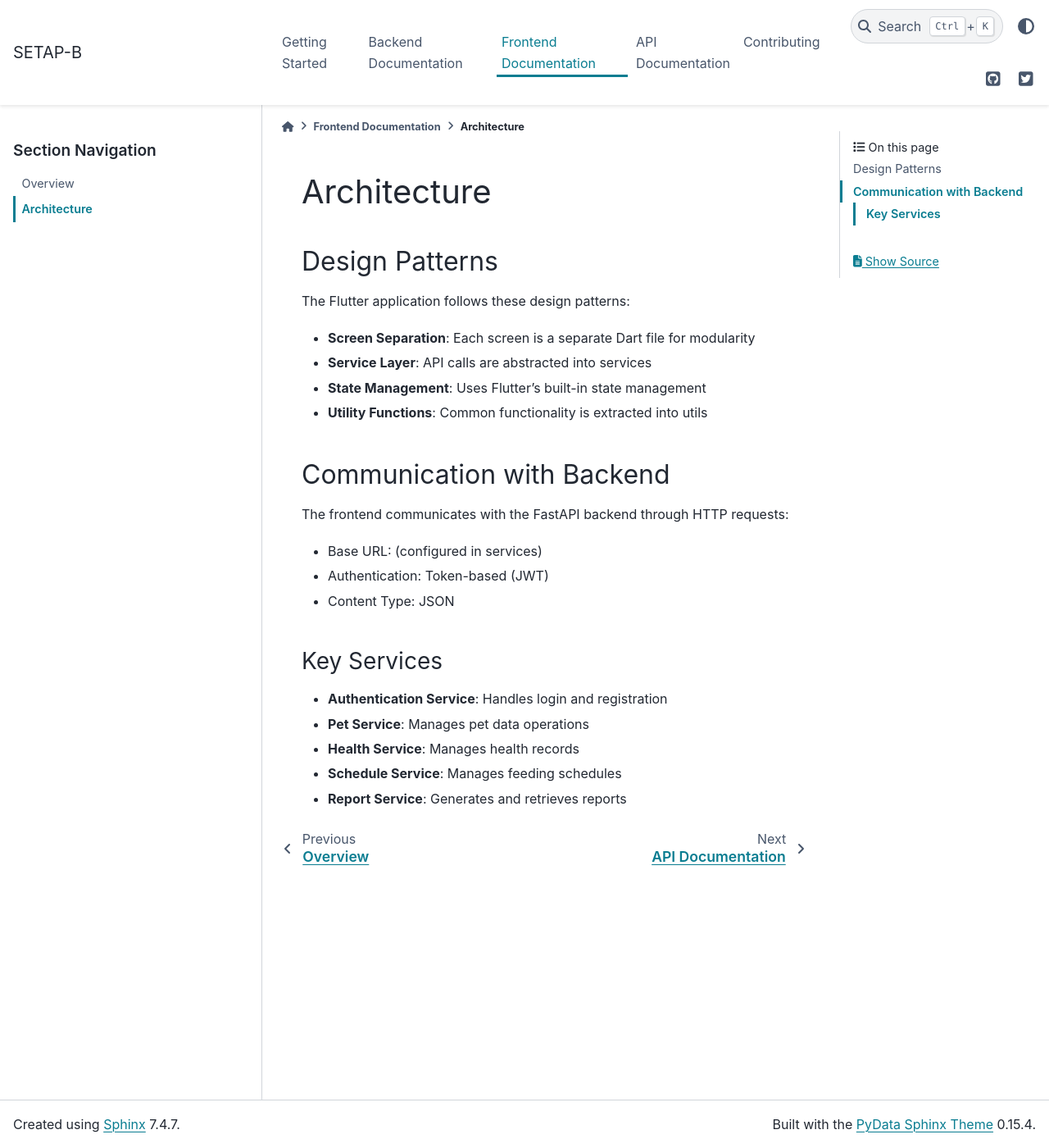
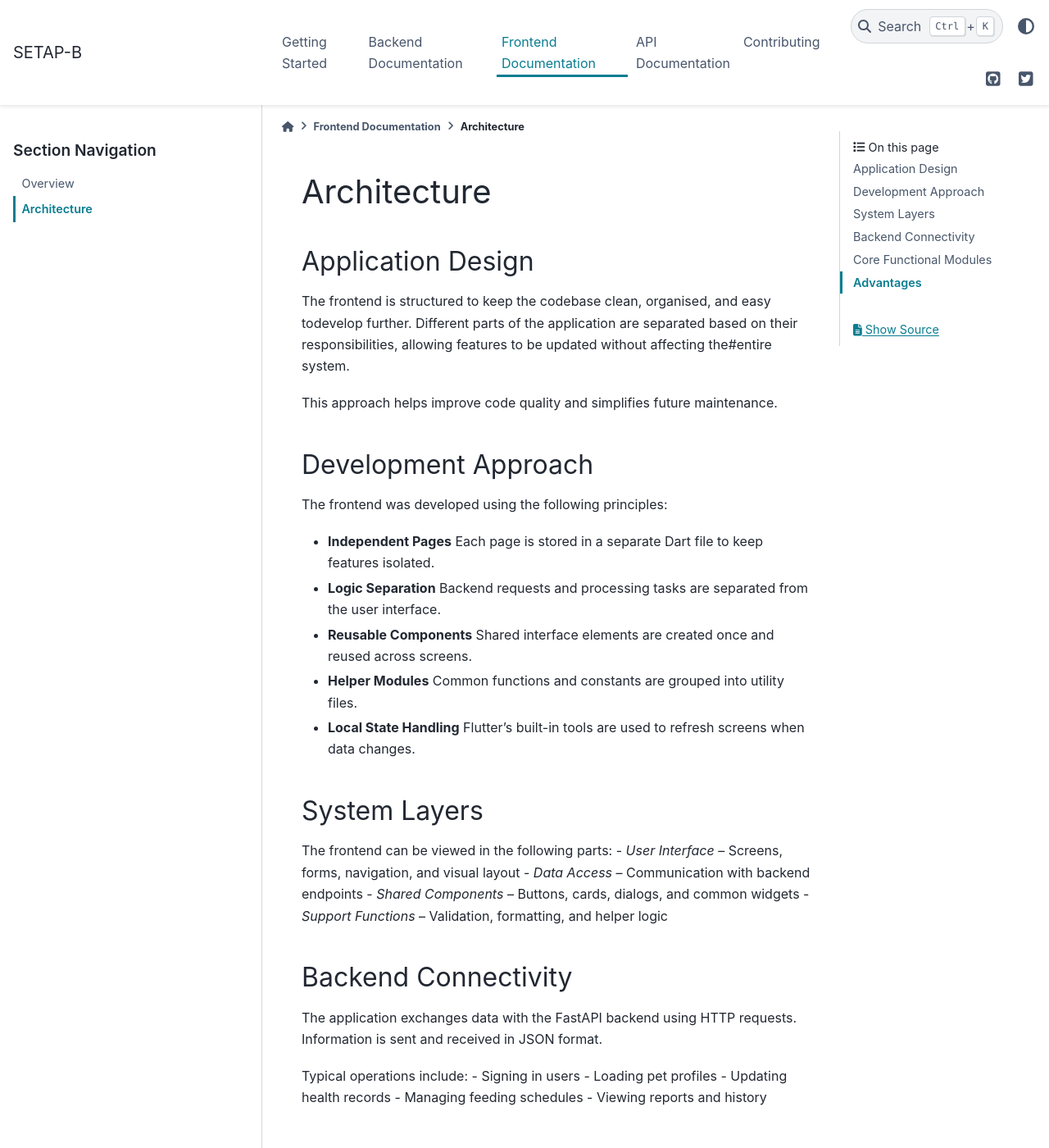
Before and after one commit to lula1450/SETAP-B, a Sphinx documentation site: the page built from docs/frontend/architecture.rst, in a window 1280 px wide and 1400 px high. Shown: the whole window at 82% size. Built offline with Sphinx 7.4.7 and the PyData theme 0.15.4, drawn with Linux system fonts in a browser that asks for light colours; pages that are not in the unit, such as notebooks, are missing from menus; some of the changed text lies outside the part shown.

Commit message:
architecture doc update

```diff
--- a/docs/frontend/architecture.rst
+++ b/docs/frontend/architecture.rst
@@ -1,30 +1,65 @@
 Architecture
-=============
+============
 
-Design Patterns
----------------
+Application Design
+------------------
+The frontend is structured to keep the codebase clean, organised, and easy todevelop further. Different
+parts of the application are separated based on their responsibilities, allowing features to be updated
+without affecting the#entire system.
 
-The Flutter application follows these design patterns:
+This approach helps improve code quality and simplifies future maintenance.
 
-- **Screen Separation**: Each screen is a separate Dart file for modularity
-- **Service Layer**: API calls are abstracted into services
-- **State Management**: Uses Flutter's built-in state management
-- **Utility Functions**: Common functionality is extracted into utils
+Development Approach
+--------------------
+The frontend was developed using the following principles:
 
-Communication with Backend
---------------------------
+- **Independent Pages**
+  Each page is stored in a separate Dart file to keep features isolated.
 
-The frontend communicates with the FastAPI backend through HTTP requests:
+- **Logic Separation**
+  Backend requests and processing tasks are separated from the user interface.
 
-- Base URL: (configured in services)
-- Authentication: Token-based (JWT)
-- Content Type: JSON
+- **Reusable Components**
+  Shared interface elements are created once and reused across screens.
 
-Key Services
-~~~~~~~~~~~~
+- **Helper Modules**
+  Common functions and constants are grouped into utility files.
 
-- **Authentication Service**: Handles login and registration
-- **Pet Service**: Manages pet data operations
-- **Health Service**: Manages health records
-- **Schedule Service**: Manages feeding schedules
-- **Report Service**: Generates and retrieves reports
+- **Local State Handling**
+  Flutter's built-in tools are used to refresh screens when data changes.
+
+System Layers
+-------------
+The frontend can be viewed in the following parts:
+- *User Interface* – Screens, forms, navigation, and visual layout
+- *Data Access* – Communication with backend endpoints
+- *Shared Components* – Buttons, cards, dialogs, and common widgets
+- *Support Functions* – Validation, formatting, and helper logic
+
+Backend Connectivity
+--------------------
+The application exchanges data with the FastAPI backend using HTTP requests.
+Information is sent and received in JSON format.
+
+Typical operations include:
+- Signing in users
+- Loading pet profiles
+- Updating health records
+- Managing feeding schedules
+- Viewing reports and history
+
+Core Functional Modules
+-----------------------
+Examples of internal modules include:
+- *Login Module* – User sign-in and account creation
+- *Pet Module* – Manage pet information
+- *Health Module* – Store and display health data
+- *Schedule Module* – Feeding plans and reminders
+- *Report Module* – Create and view summaries
+
+Advantages
+----------
+- Easier to update features
+- Cleaner project structure
+- Better code reuse
+- Simpler debugging
```
